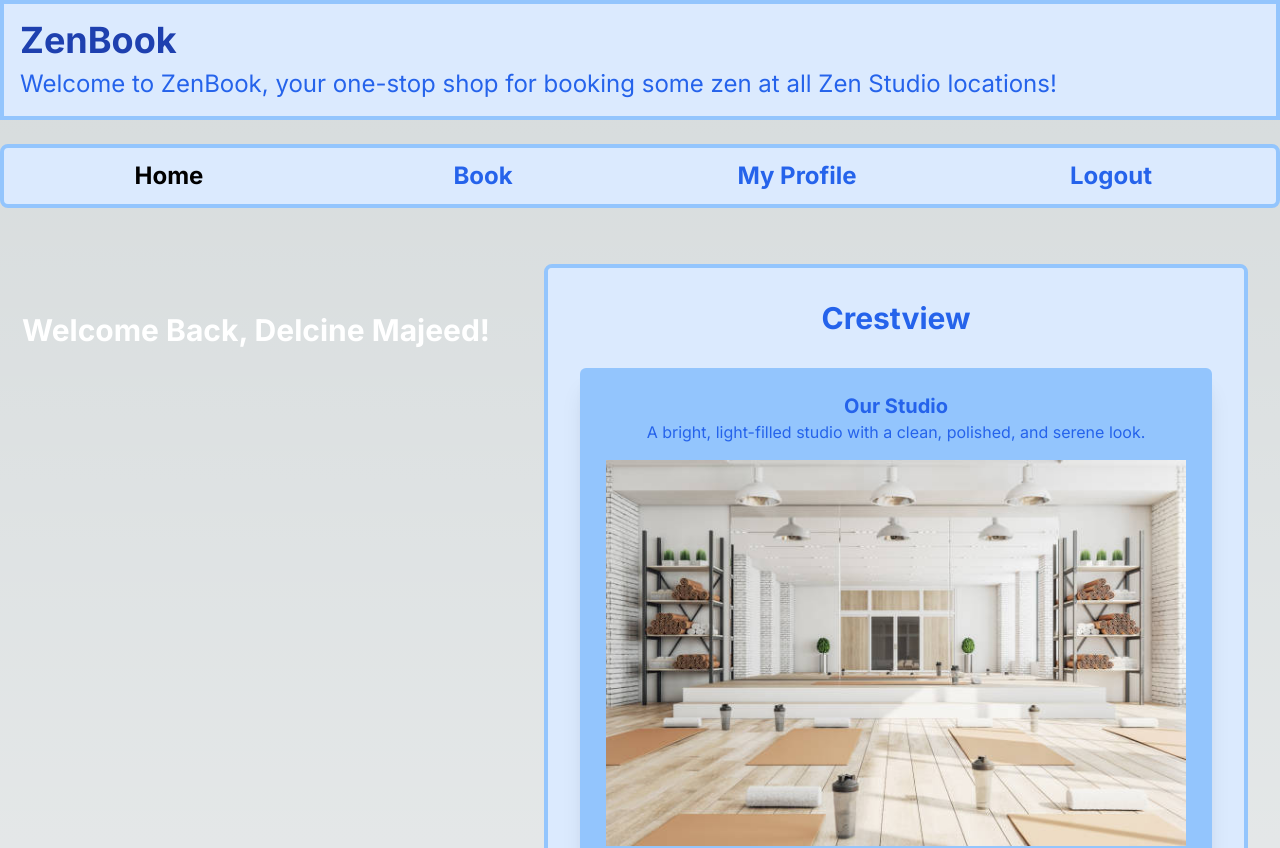
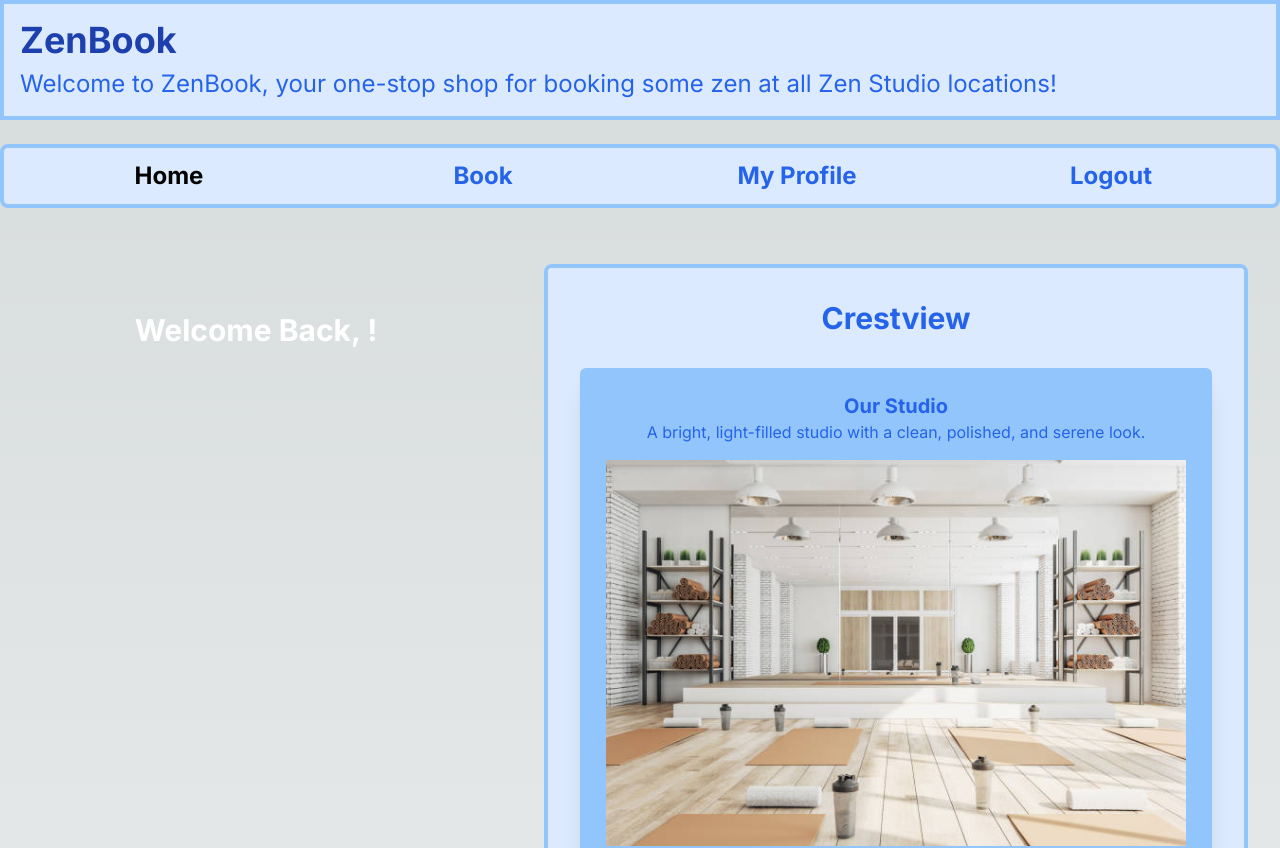
Before and after one commit to Robchike9290/YogaBookingPlatform, a Next.js app: page / in a window 1280 px wide. Shown: the top 848 px of the page. Built offline with nearby package versions, Linux system fonts and the light colour scheme; no server answers.

Commit message:
Attempt to get first name of user to show on welcome component, experiencing state issue

```diff
--- a/src/app/_components/WelcomeBack.tsx
+++ b/src/app/_components/WelcomeBack.tsx
@@ -1,13 +1,24 @@
-import React from "react";
+import React, { useState, useEffect } from "react";
 import { usePlatformContext } from "@/_components/PlatformContext";
+import { profileData } from "@/data";
 
 export default function WeclomeBack() {
   let { currentUser } = usePlatformContext();
+  let [firstName, setFirstName] = useState("");
+
+  useEffect(() => {
+    profileData.forEach((profile) => {
+      console.log(profile.firstName);
+      if (profile.userName === currentUser) {
+        setFirstName("test");
+      }
+    });
+  });
 
   return (
     <>
       <h1 className="col-span-2 col-start-1 row-span-1 row-start-1 mt-[10vh] flex h-[20vh] justify-center text-3xl font-bold text-white">
-        Welcome Back, {currentUser}!
+        Welcome Back, {firstName}!
       </h1>
     </>
   );
```
